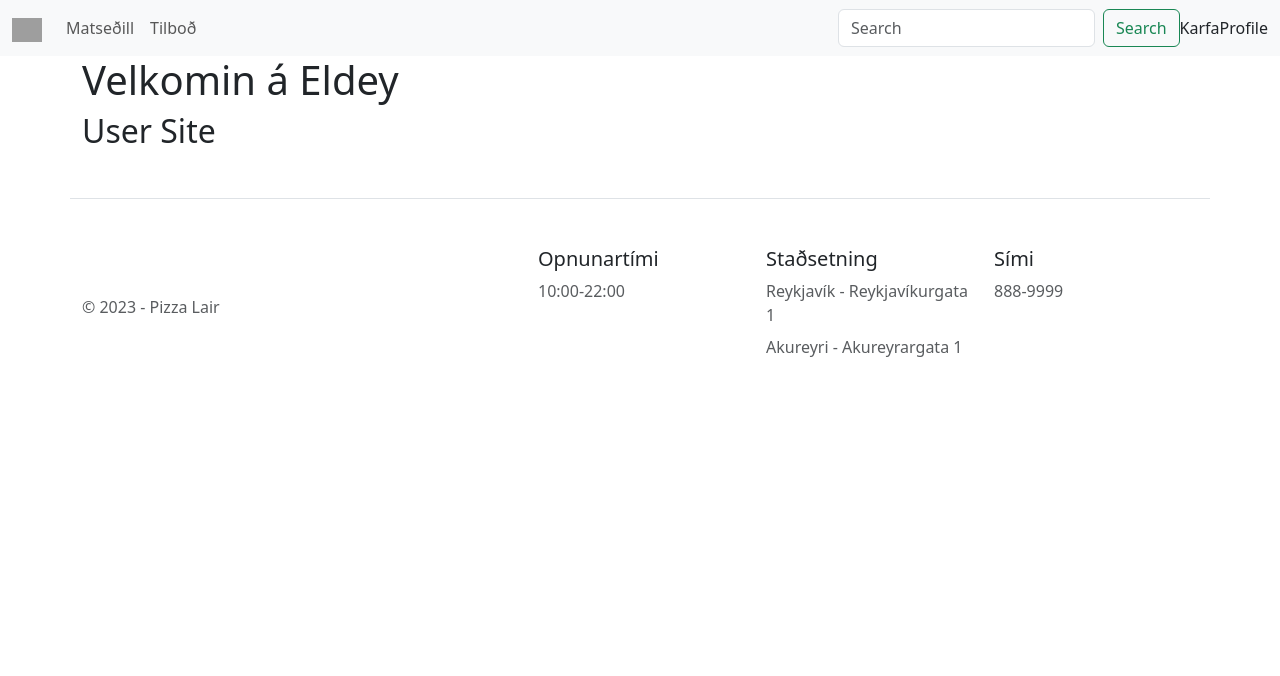
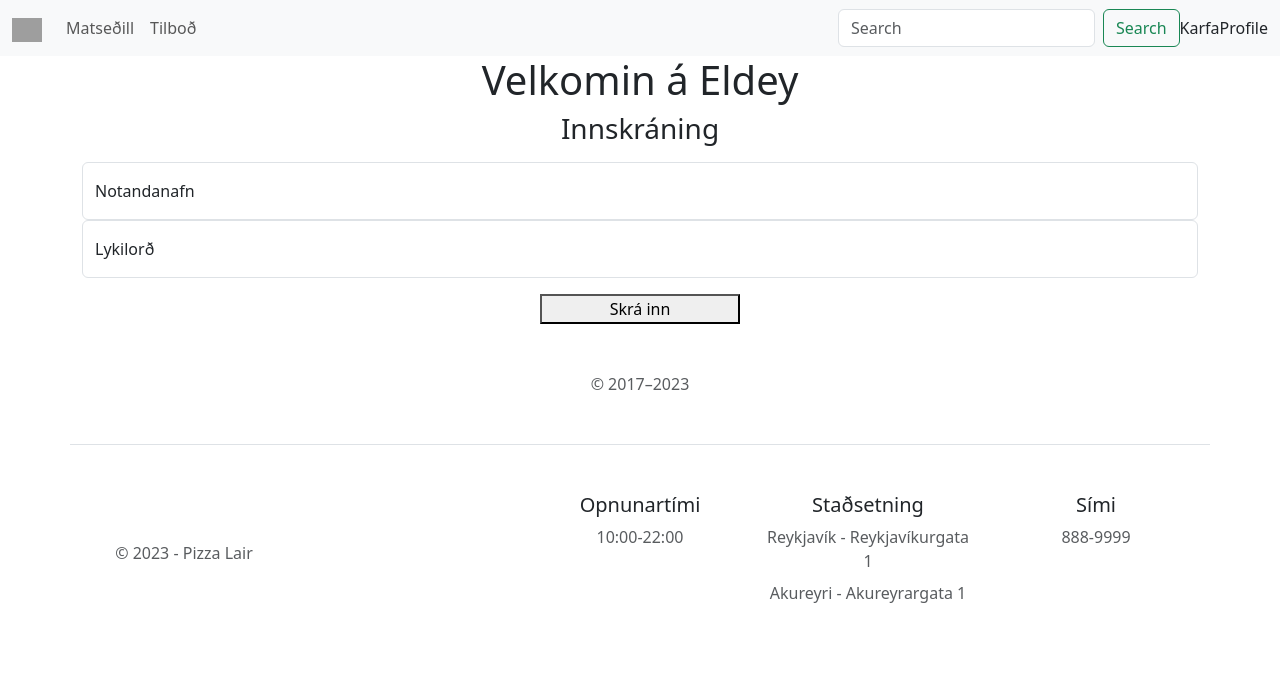
Before and after one commit to LightMH/PizzaLair, a Django app: page /user/ in a window 1280 px wide. Shown: the top 676 px of the page. Run offline with Django 4.2, Linux system fonts and the light colour scheme; grey boxes are pictures that could not be loaded.

Commit message:
Bjó til user branch og vann í innskráningunni

```diff
--- /dev/null
+++ b/static/css/user.css
@@ -0,0 +1,4 @@
+.signInBtn {
+    width: 200px;
+    height: fit-content;
+}
--- a/templates/User/user.html
+++ b/templates/User/user.html
@@ -1,4 +1,44 @@
 {% extends 'base.html' %}
 {% block content %}
-    <h2>User Site</h2>
+<link rel="stylesheet" href="/static/css/user.css">
+  <body class="text-center">
+    <svg xmlns="http://www.w3.org/2000/svg" style="display: none;">
+      <symbol id="check2" viewBox="0 0 16 16">
+        <path d="M13.854 3.646a.5.5 0 0 1 0 .708l-7 7a.5.5 0 0 1-.708 0l-3.5-3.5a.5.5 0 1 1 .708-.708L6.5 10.293l6.646-6.647a.5.5 0 0 1 .708 0z"></path>
+      </symbol>
+      <symbol id="circle-half" viewBox="0 0 16 16">
+        <path d="M8 15A7 7 0 1 0 8 1v14zm0 1A8 8 0 1 1 8 0a8 8 0 0 1 0 16z"></path>
+      </symbol>
+      <symbol id="moon-stars-fill" viewBox="0 0 16 16">
+        <path d="M6 .278a.768.768 0 0 1 .08.858 7.208 7.208 0 0 0-.878 3.46c0 4.021 3.278 7.277 7.318 7.277.527 0 1.04-.055 1.533-.16a.787.787 0 0 1 .81.316.733.733 0 0 1-.031.893A8.349 8.349 0 0 1 8.344 16C3.734 16 0 12.286 0 7.71 0 4.266 2.114 1.312 5.124.06A.752.752 0 0 1 6 .278z"></path>
+        <path d="M10.794 3.148a.217.217 0 0 1 .412 0l.387 1.162c.173.518.579.924 1.097 1.097l1.162.387a.217.217 0 0 1 0 .412l-1.162.387a1.734 1.734 0 0 0-1.097 1.097l-.387 1.162a.217.217 0 0 1-.412 0l-.387-1.162A1.734 1.734 0 0 0 9.31 6.593l-1.162-.387a.217.217 0 0 1 0-.412l1.162-.387a1.734 1.734 0 0 0 1.097-1.097l.387-1.162zM13.863.099a.145.145 0 0 1 .274 0l.258.774c.115.346.386.617.732.732l.774.258a.145.145 0 0 1 0 .274l-.774.258a1.156 1.156 0 0 0-.732.732l-.258.774a.145.145 0 0 1-.274 0l-.258-.774a1.156 1.156 0 0 0-.732-.732l-.774-.258a.145.145 0 0 1 0-.274l.774-.258c.346-.115.617-.386.732-.732L13.863.1z"></path>
+      </symbol>
+      <symbol id="sun-fill" viewBox="0 0 16 16">
+        <path d="M8 12a4 4 0 1 0 0-8 4 4 0 0 0 0 8zM8 0a.5.5 0 0 1 .5.5v2a.5.5 0 0 1-1 0v-2A.5.5 0 0 1 8 0zm0 13a.5.5 0 0 1 .5.5v2a.5.5 0 0 1-1 0v-2A.5.5 0 0 1 8 13zm8-5a.5.5 0 0 1-.5.5h-2a.5.5 0 0 1 0-1h2a.5.5 0 0 1 .5.5zM3 8a.5.5 0 0 1-.5.5h-2a.5.5 0 0 1 0-1h2A.5.5 0 0 1 3 8zm10.657-5.657a.5.5 0 0 1 0 .707l-1.414 1.415a.5.5 0 1 1-.707-.708l1.414-1.414a.5.5 0 0 1 .707 0zm-9.193 9.193a.5.5 0 0 1 0 .707L3.05 13.657a.5.5 0 0 1-.707-.707l1.414-1.414a.5.5 0 0 1 .707 0zm9.193 2.121a.5.5 0 0 1-.707 0l-1.414-1.414a.5.5 0 0 1 .707-.707l1.414 1.414a.5.5 0 0 1 0 .707zM4.464 4.465a.5.5 0 0 1-.707 0L2.343 3.05a.5.5 0 1 1 .707-.707l1.414 1.414a.5.5 0 0 1 0 .708z"></path>
+      </symbol>
+    </svg>
+
+
+<main class="form-signin w-100 m-auto">
+  <form>
+    <h1 class="h3 mb-3 fw-normal">Innskráning</h1>
+
+    <div class="form-floating">
+      <input type="text" class="form-control" id="floatingInput" placeholder="JónJóns">
+      <label for="floatingInput">Notandanafn</label>
+    </div>
+    <div class="form-floating">
+      <input type="password" class="form-control" id="floatingPassword" placeholder="Password">
+      <label for="floatingPassword">Lykilorð</label>
+    </div>
+
+    <div class="checkbox mb-3">
+    </div>
+    <button class="signInBtn" type="submit">Skrá inn</button>
+    <p class="mt-5 mb-3 text-body-secondary">&copy; 2017–2023</p>
+  </form>
+</main>
+
+  </body>
+
 {% endblock %}
```
